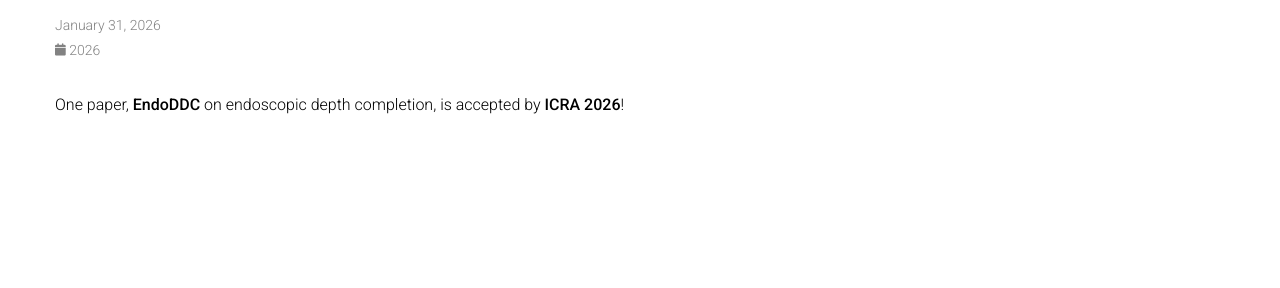
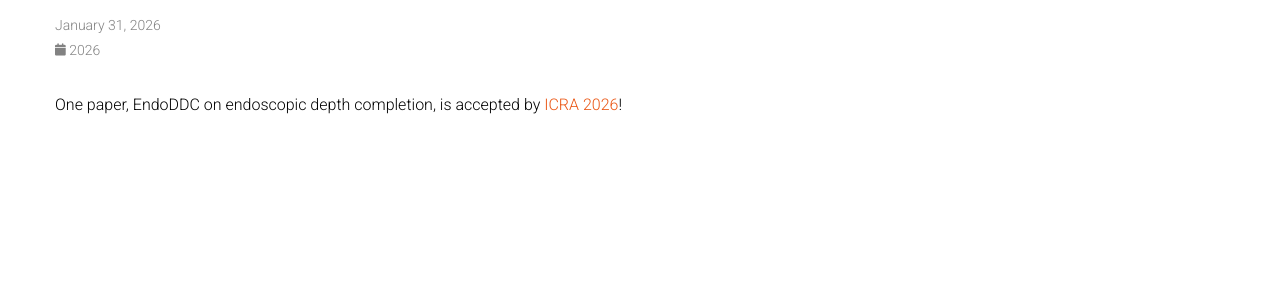
Before and after one commit to BeileiCui/beileicui.github.io, a Jekyll site: the page built from _news/announcement_11.md, in a window 1280 px wide. Shown: the part 146-434 px from the top of the page. Built offline with Jekyll 4.4.1, drawn with Linux system fonts in a browser that asks for light colours; comment, search, counter and statistics services are not loaded; a style sheet for code colours, icons or effects is not loaded.

```diff
--- a/_news/announcement_11.md
+++ b/_news/announcement_11.md
@@ -5,4 +5,4 @@ inline: true
 related_posts: false
 ---
 
-One paper, __EndoDDC__ on endoscopic depth completion, is accepted by [__ICRA 2026__](https://2026.ieee-icra.org/)!
+One paper, EndoDDC on endoscopic depth completion, is accepted by [ICRA 2026](https://2026.ieee-icra.org/)!
```
